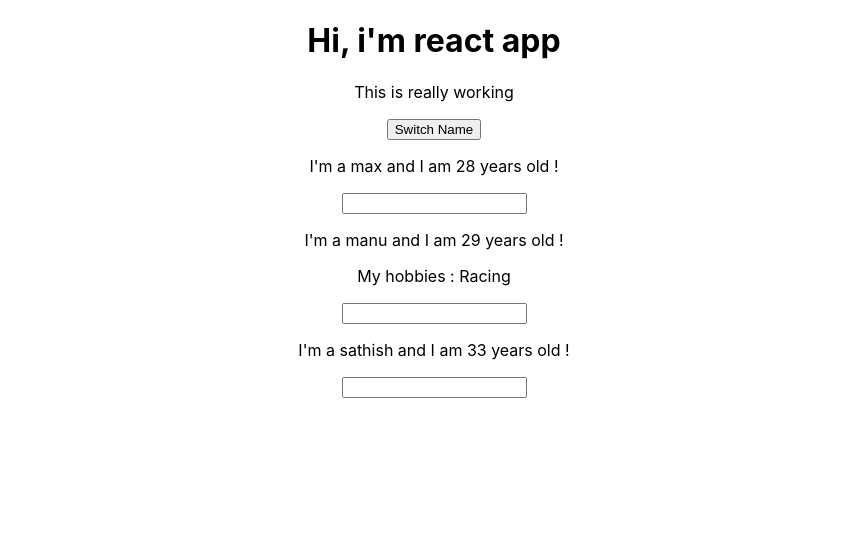
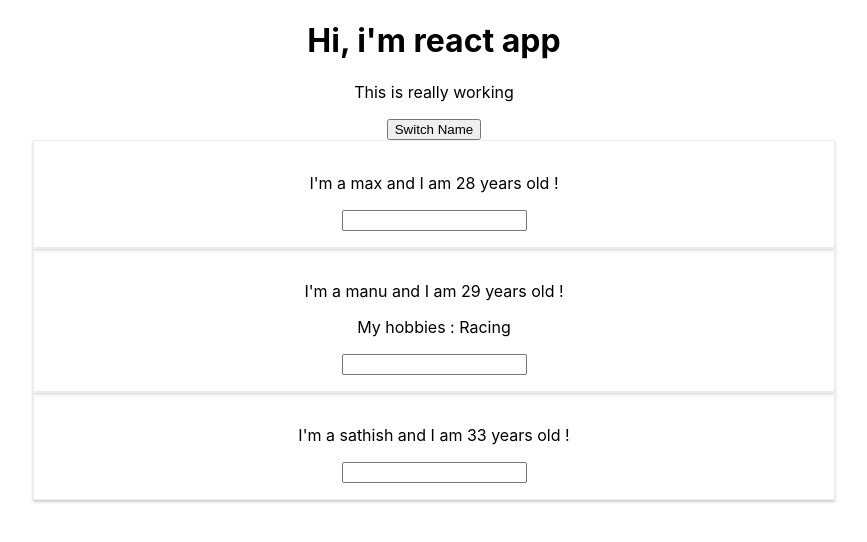
Before and after one commit to bnguser/passing-methods, a React (Create React App) app: page / in a window 1280 px wide. Shown: the top 542 px of the page, without its empty margins (206-1073 px from the left). Built offline with nearby package versions, Linux system fonts and the light colour scheme.

Commit message:
adding stylesheet

```diff
--- /dev/null
+++ b/src/Person/Person.css
@@ -0,0 +1,9 @@
+.Person{
+    width: 60%;
+    margin: auto;
+    border: 1px solid #eee;
+    box-shadow: 0 2px 3px #ccc;
+    padding: 16px;
+    text-align: center;
+
+}
--- a/src/Person/Person.js
+++ b/src/Person/Person.js
@@ -1,10 +1,13 @@
 import React from 'react';
+
+
+import  './Person.css';
 
 
 const person = (props) => {
     return (
 
-        <div>
+        <div className ="Person">
             <p onClick={props.click}> I'm a {props.name} and I am {props.age} years old !</p>
             <p>{props.children}</p>
             <input type = "text"  onChange={props.changed}/>
```
